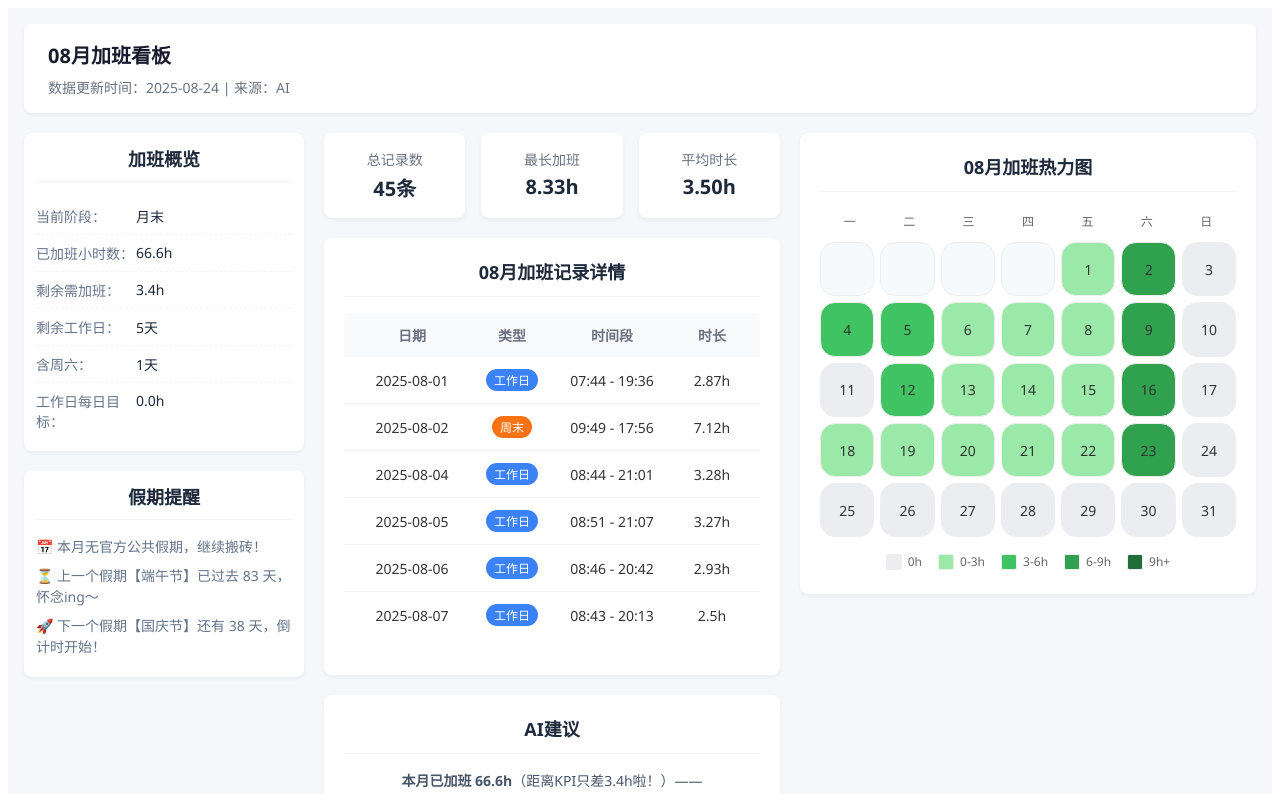
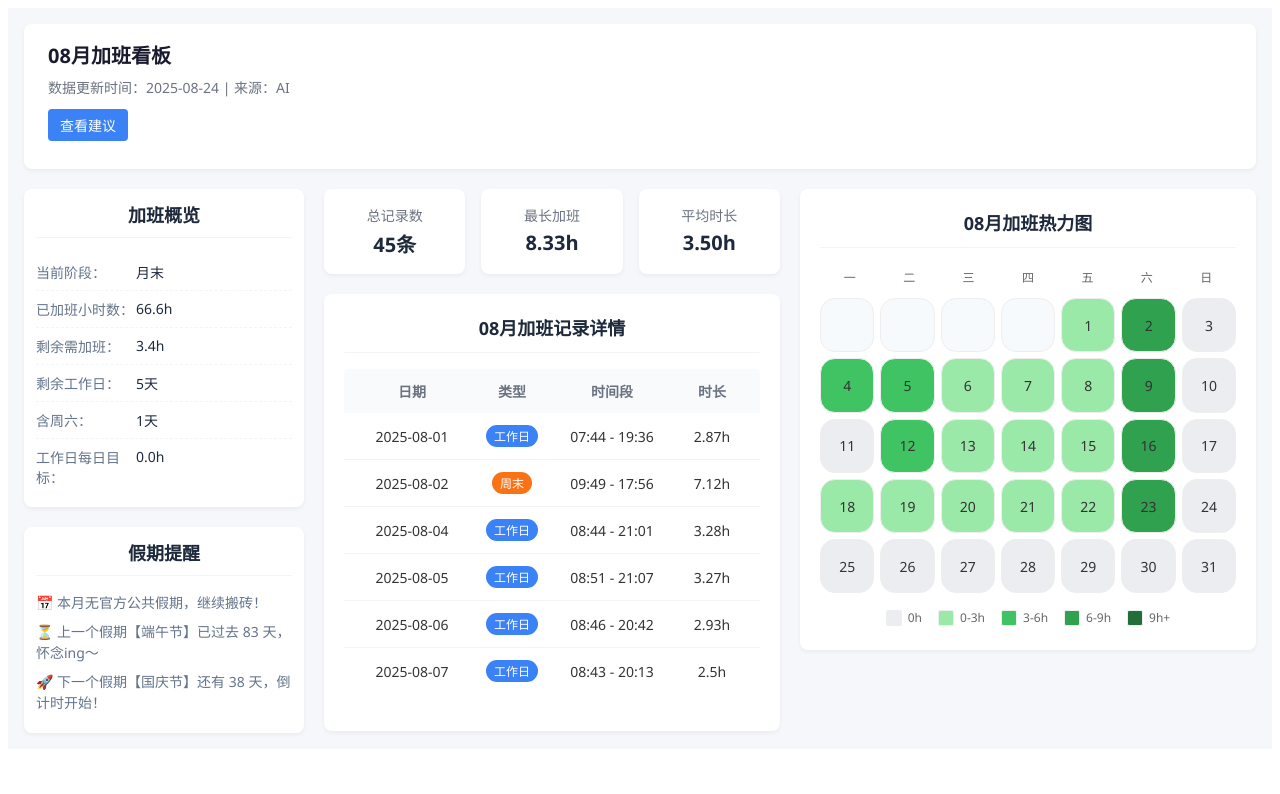
Before and after one commit to asdas1233456/WorkTime, a Vue app: page / in a window 1280 px wide. Shown: the top 794 px of the page. Built offline with nearby package versions, Linux system fonts and the light colour scheme.

Commit message:
重新修改UI界面

```diff
--- a/src/App.vue
+++ b/src/App.vue
@@ -4,6 +4,14 @@
     <header class="dashboard-header">
       <h1>{{ currentMonth.slice(5) }}月加班看板</h1>
       <p>数据更新时间：{{ planData.current_date }} | 来源：{{ planData.来源 }}</p>
+      <!-- AI建议按钮 -->
+      <button class="advice-btn" @click="showAdvice = !showAdvice">
+        {{ showAdvice ? '收起建议' : '查看建议' }}
+      </button>
+      <!-- AI建议内容 -->
+      <div class="advice-card" v-if="showAdvice">
+        <div class="advice-content" v-html="formattedAdvice"></div>
+      </div>
     </header>
 
     <!-- 核心三栏布局（无改动） -->
@@ -70,11 +78,6 @@
             </div>
           </div>
         </div>
-
-        <div class="card advice-card">
-          <h2>AI建议</h2>
-          <div class="advice-content" v-html="formattedAdvice"></div>
-        </div>
       </div>
 
       <!-- 右侧热力图 -->
@@ -108,6 +111,8 @@ import reportData from '../data/overtime_report.json'
 
 // 当前月份（动态）
 const currentMonth = ref('2025-08')
+// 控制AI建议显示/隐藏
+const showAdvice = ref(false)
 
 // 当月记录过滤
 const currentMonthRecords = computed(() =>
@@ -176,6 +181,7 @@ const formattedAdvice = computed(() =>
   border-radius: 8px;
   box-shadow: 0 2px 4px rgba(0,0,0,0.05);
   margin-bottom: 20px;
+  position: relative;
 }
 
 .dashboard-header h1 {
@@ -185,9 +191,36 @@ const formattedAdvice = computed(() =>
 }
 
 .dashboard-header p {
-  margin: 0;
+  margin: 0 0 12px;
   font-size: 14px;
   color: #6b7280;
+}
+
+/* AI建议按钮 */
+.advice-btn {
+  background-color: #3b82f6;
+  color: white;
+  border: none;
+  padding: 6px 12px;
+  border-radius: 4px;
+  font-size: 14px;
+  cursor: pointer;
+  margin-bottom: 12px;
+  transition: background-color 0.2s;
+}
+
+.advice-btn:hover {
+  background-color: #2563eb;
+}
+
+/* 顶部AI建议卡片 */
+.advice-card {
+  background: #f8fafc;
+  border-radius: 6px;
+  padding: 16px;
+  font-size: 14px;
+  line-height: 1.6;
+  border: 1px solid #e2e8f0;
 }
 
 /* 核心三栏布局 */
@@ -378,12 +411,9 @@ const formattedAdvice = computed(() =>
   background-color: #f97316;
 }
 
-/* AI建议区域 */
+/* AI建议内容 */
 .advice-content {
-  margin-top: 12px;
-  font-size: 14px;
   color: #475569;
-  line-height: 1.6;
 }
 
 .advice-content strong {
```
